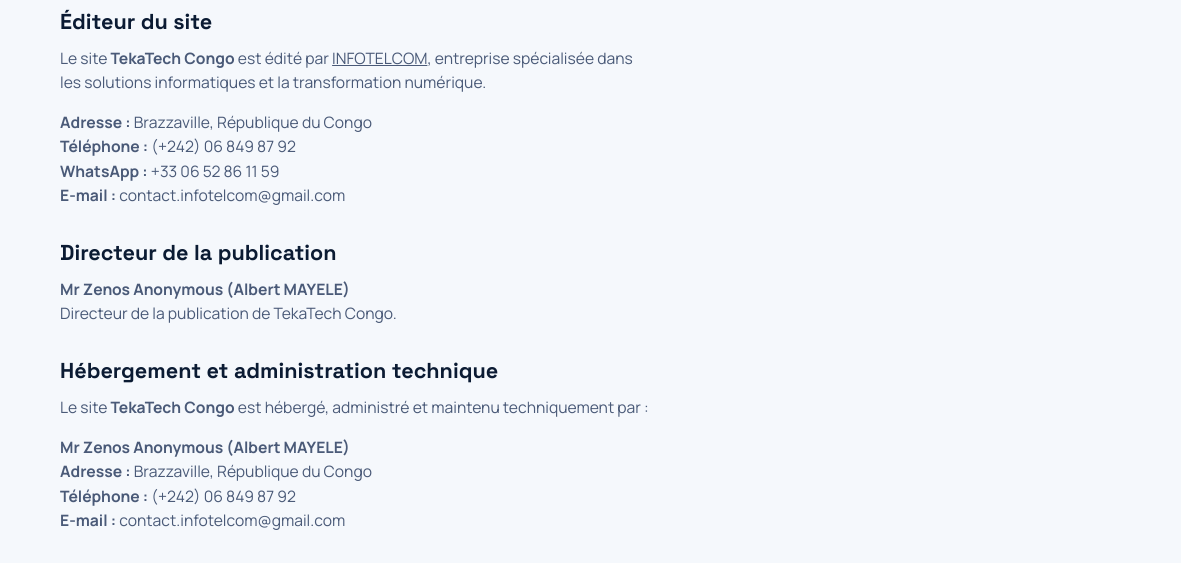
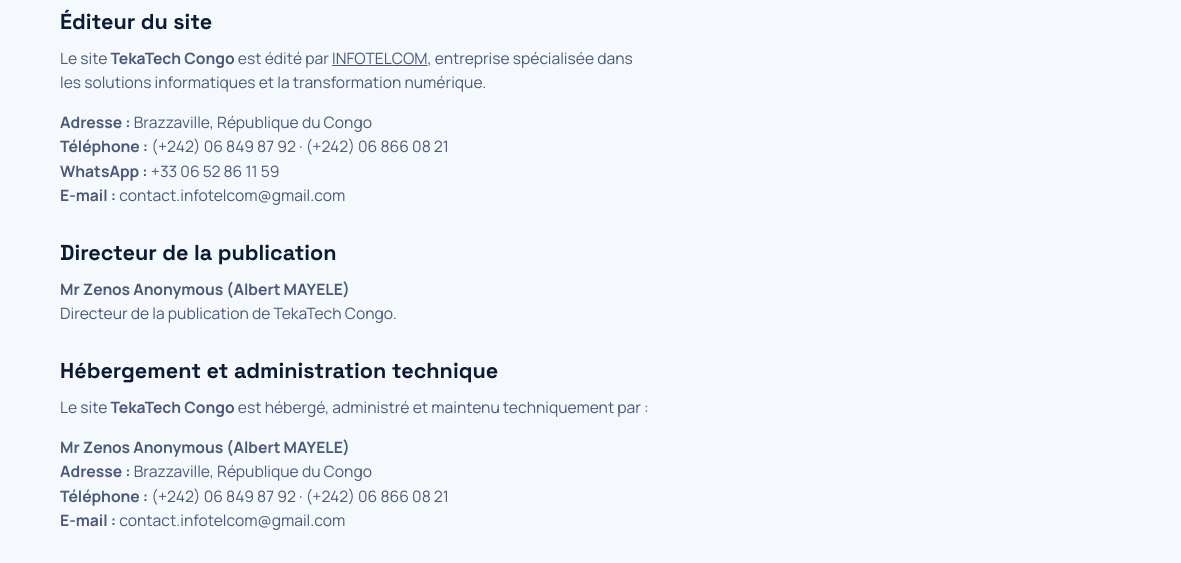
Before and after one commit to INFOTELCOM/Teka-Tech-Congo, a plain HTML site: page mentions-legales.html in a window 1280 px wide. Shown: the part 355-918 px from the top of the page, 0-1181 px from the left. Drawn offline with Linux system fonts and the light colour scheme.

Commit message:
fix: restaurer le deuxieme numero congolais dans les mentions legales et le pied de page

```diff
--- a/mentions-legales.html
+++ b/mentions-legales.html
@@ -61,14 +61,14 @@
   <section class="service-includes"><div class="wrap article-body reveal">
     <h2>Éditeur du site</h2>
     <p>Le site <strong>TekaTech Congo</strong> est édité par <a href="https://infotelcom-congo-brazzaville.netlify.app/" target="_blank" rel="noopener" class="brand-link">INFOTELCOM</a>, entreprise spécialisée dans les solutions informatiques et la transformation numérique.</p>
-    <p><strong>Adresse :</strong> Brazzaville, République du Congo<br><strong>Téléphone :</strong> (+242) 06 849 87 92<br><strong>WhatsApp :</strong> +33 06 52 86 11 59<br><strong>E-mail :</strong> contact.infotelcom@gmail.com</p>
+    <p><strong>Adresse :</strong> Brazzaville, République du Congo<br><strong>Téléphone :</strong> (+242) 06 849 87 92 · (+242) 06 866 08 21<br><strong>WhatsApp :</strong> +33 06 52 86 11 59<br><strong>E-mail :</strong> contact.infotelcom@gmail.com</p>
 
     <h2>Directeur de la publication</h2>
     <p><strong>Mr Zenos Anonymous (Albert MAYELE)</strong><br>Directeur de la publication de TekaTech Congo.</p>
 
     <h2>Hébergement et administration technique</h2>
     <p>Le site <strong>TekaTech Congo</strong> est hébergé, administré et maintenu techniquement par :</p>
-    <p><strong>Mr Zenos Anonymous (Albert MAYELE)</strong><br><strong>Adresse :</strong> Brazzaville, République du Congo<br><strong>Téléphone :</strong> (+242) 06 849 87 92<br><strong>E-mail :</strong> contact.infotelcom@gmail.com</p>
+    <p><strong>Mr Zenos Anonymous (Albert MAYELE)</strong><br><strong>Adresse :</strong> Brazzaville, République du Congo<br><strong>Téléphone :</strong> (+242) 06 849 87 92 · (+242) 06 866 08 21<br><strong>E-mail :</strong> contact.infotelcom@gmail.com</p>
 
     <h2>Propriété intellectuelle</h2>
     <p>L'ensemble des contenus présents sur ce site, notamment les textes, logos, éléments graphiques, images, interfaces, logiciels et éléments de mise en page, est la propriété d'<a href="https://infotelcom-congo-brazzaville.netlify.app/" target="_blank" rel="noopener" class="brand-link">INFOTELCOM</a> / TekaTech Congo, sauf mention contraire.</p>
@@ -82,7 +82,7 @@
 </main>
 
 <footer class="site-footer"><div class="wrap footer-inner">
-  <div class="reveal"><img src="assets/logo.png" alt="TekaTech Congo" class="footer-logo"><p>Produit numérique stratégique d'<a href="https://infotelcom-congo-brazzaville.netlify.app/" target="_blank" rel="noopener" class="brand-link">INFOTELCOM</a>.<br>Brazzaville, République du Congo.</p><p class="footer-contact">(+242) 06 849 87 92 · +33 06 52 86 11 59<br>contact.infotelcom@gmail.com</p></div>
+  <div class="reveal"><img src="assets/logo.png" alt="TekaTech Congo" class="footer-logo"><p>Produit numérique stratégique d'<a href="https://infotelcom-congo-brazzaville.netlify.app/" target="_blank" rel="noopener" class="brand-link">INFOTELCOM</a>.<br>Brazzaville, République du Congo.</p><p class="footer-contact">(+242) 06 849 87 92 · (+242) 06 866 08 21 · +33 06 52 86 11 59<br>contact.infotelcom@gmail.com</p></div>
   <div class="footer-cols"><div><h4>Services</h4><a href="support-it.html">Support IT</a><a href="reseaux-wifi.html">Réseaux &amp; Wi-Fi</a><a href="videosurveillance.html">Vidéosurveillance</a><a href="solutions-digitales.html">Solutions digitales</a><a href="calculateur-devis.html">Devis express</a></div><div><h4>Entreprise</h4><a href="a-propos.html">À propos</a><a href="actualites.html">Actualités</a><a href="faq.html">FAQ</a></div><div><h4>Assistance</h4><a href="index.html#galerie">Galerie</a><a href="index.html#comment">Comment ça marche</a><a href="index.html#pourquoi">Pourquoi nous</a><a href="espace-client.html">Espace client</a><a href="index.html#contact">Contact</a></div></div>
 </div><div class="wrap footer-bottom"><span>© 2026 <a href="https://infotelcom-congo-brazzaville.netlify.app/" target="_blank" rel="noopener" class="brand-link">INFOTELCOM</a> — TekaTech Congo. Tous droits réservés.</span><span class="footer-legal-links"><a href="mentions-legales.html">Mentions légales</a> · <a href="confidentialite.html">Confidentialité</a></span></div></footer>
 
```
